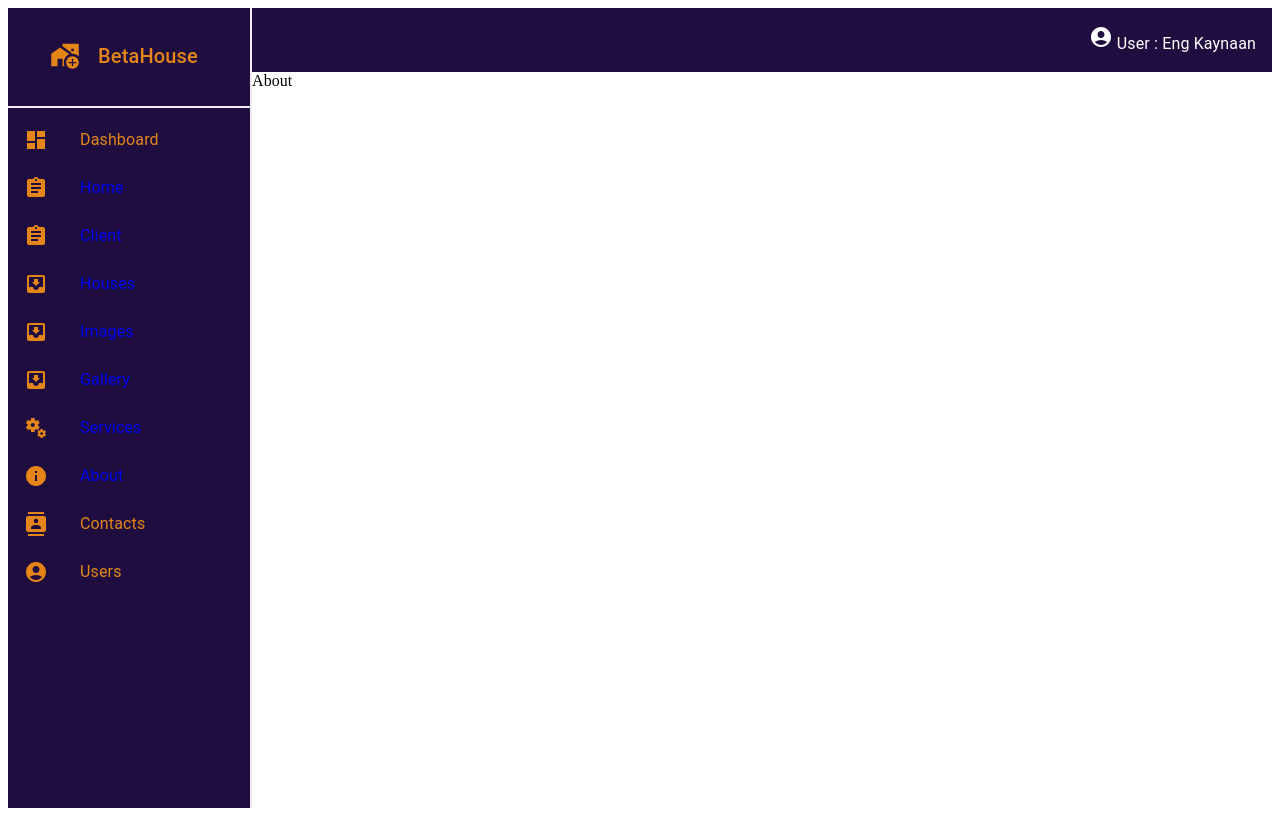
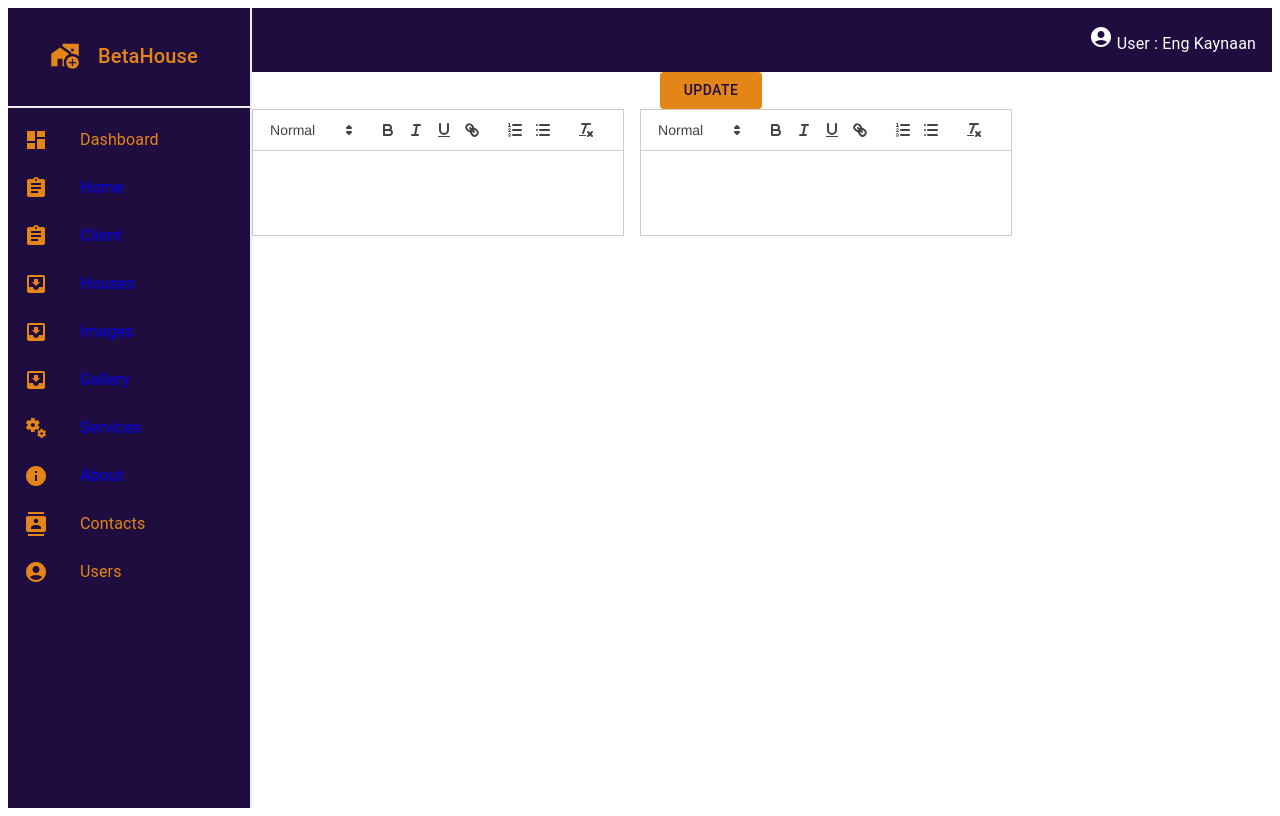
Before and after one commit to Dek490/BetahouseFrontEndK, a React (Vite) app: page /tijaabo/about in a window 1280 px wide. Built offline with nearby package versions, Linux system fonts and the light colour scheme.

Commit message:
React Quill

```diff
--- a/src/components/About/About.jsx
+++ b/src/components/About/About.jsx
@@ -1,7 +1,27 @@
-import React from 'react'
+import { Button, Stack } from '@mui/material';
+import React, { useState } from 'react';
+import ReactQuill from 'react-quill';
+import 'react-quill/dist/quill.snow.css';
+export default function About() {
+    const [fewdescription, setFewdescription] = useState('');
+    const [moredescription, setMoredescription] = useState('');
 
-export default function About() {
+    const Update =()=>{
+        console.log(fewdescription,moredescription)
+
+
+
+    }
+
+
   return (
-    <div>About</div>
+    <>
+   <Button sx={{alignContent:'center',bgcolor:'primary.dark',width:'10%',marginLeft:'40%'}} onClick={Update}>Update</Button>
+    <Stack direction={'row'} spacing={2}>
+    <ReactQuill theme="snow" value={fewdescription} onChange={setFewdescription} />
+    <ReactQuill theme="snow" value={moredescription} onChange={setMoredescription} />
+
+    </Stack>
+    </>
   )
 }
```
